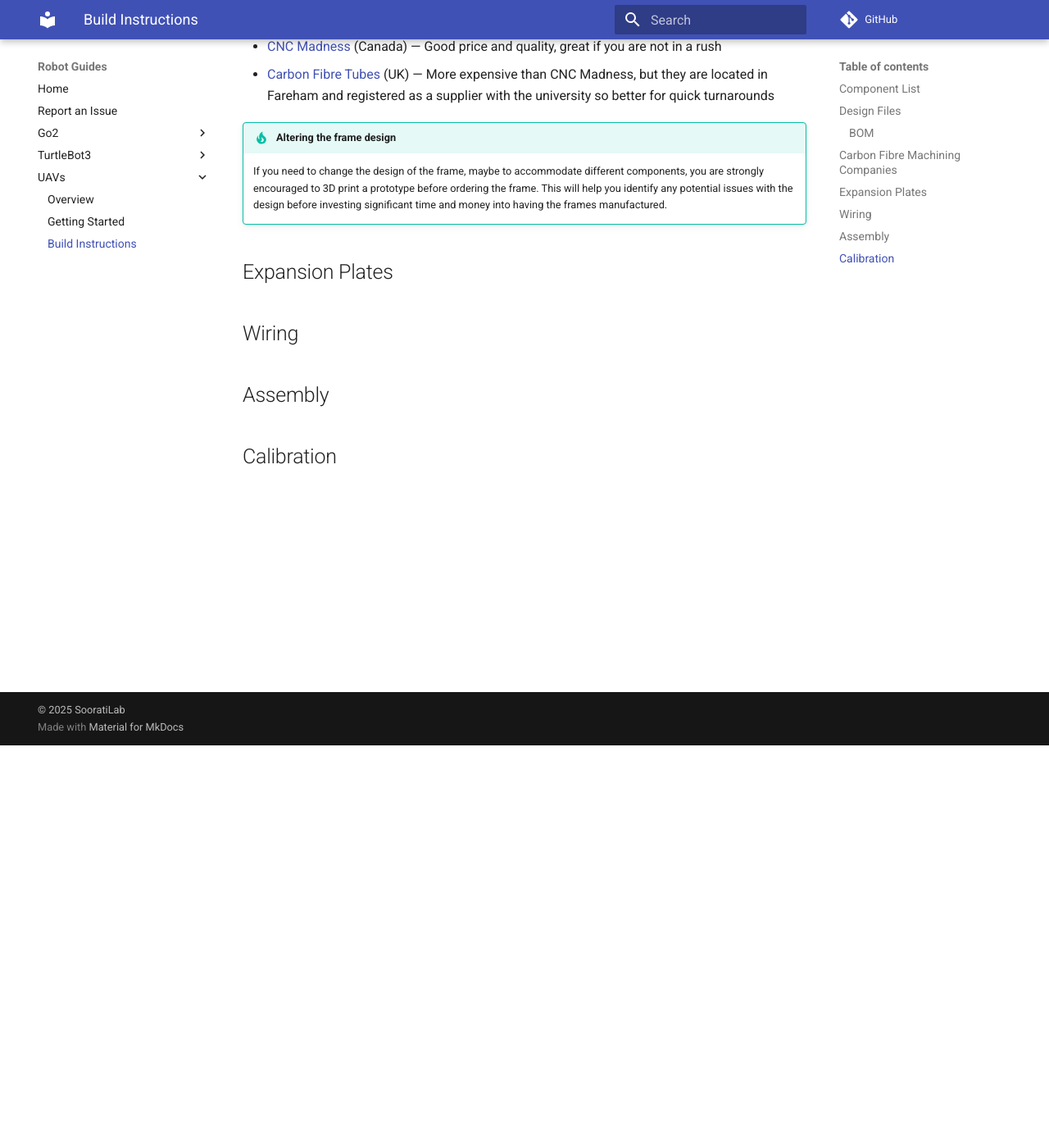
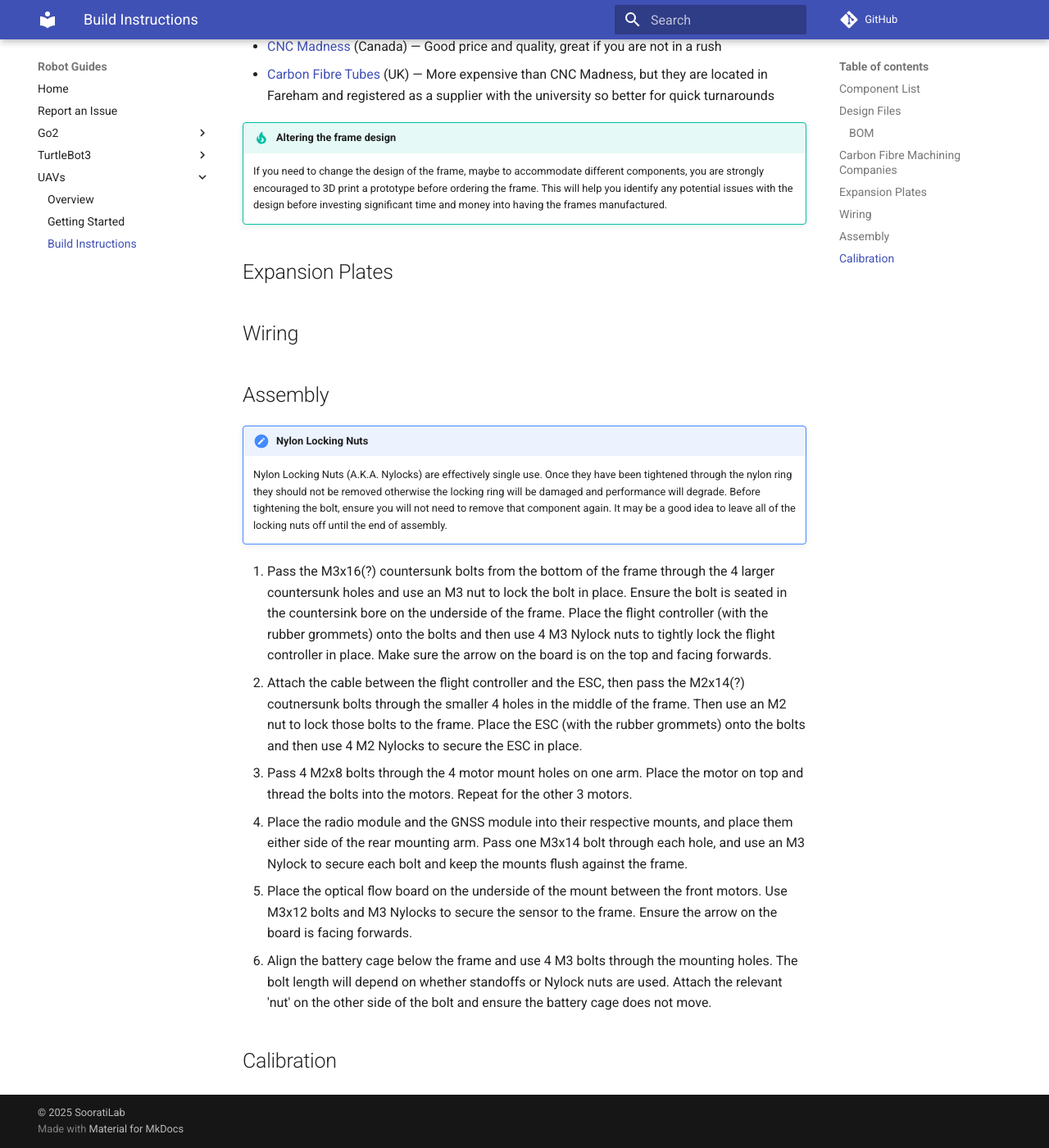
Before and after one commit to SooratiLab/RobotGuides, an MkDocs documentation site: the page built from docs/uav/build_instructions.md, in a window 1280 px wide and 1400 px high, scrolled down 491 px. Shown: the whole window at 82% size. Built offline with MkDocs 1.6.1 and Material for MkDocs 9.7.7, drawn with Linux system fonts in a browser that asks for light colours; comment, search, counter and statistics services are not loaded.

Commit message:
build instructions

```diff
--- a/docs/uav/build_instructions.md
+++ b/docs/uav/build_instructions.md
@@ -24,4 +24,14 @@ The base frame of the UAV is machined from a Carbon Fibre sheet. Unless you want
 
 ## Assembly
 
+!!!note "Nylon Locking Nuts"
+    Nylon Locking Nuts (A.K.A. Nylocks) are effectively single use. Once they have been tightened through the nylon ring they should not be removed otherwise the locking ring will be damaged and performance will degrade. Before tightening the bolt, ensure you will not need to remove that component again. It may be a good idea to leave all of the locking nuts off until the end of assembly.
+
+1. Pass the M3x16(?) countersunk bolts from the bottom of the frame through the 4 larger countersunk holes and use an M3 nut to lock the bolt in place. Ensure the bolt is seated in the countersink bore on the underside of the frame. Place the flight controller (with the rubber grommets) onto the bolts and then use 4 M3 Nylock nuts to tightly lock the flight controller in place. Make sure the arrow on the board is on the top and facing forwards.
+2. Attach the cable between the flight controller and the ESC, then pass the M2x14(?) coutnersunk bolts through the smaller 4 holes in the middle of the frame. Then use an M2 nut to lock those bolts to the frame. Place the ESC (with the rubber grommets) onto the bolts and then use 4 M2 Nylocks to secure the ESC in place.
+3. Pass 4 M2x8 bolts through the 4 motor mount holes on one arm. Place the motor on top and thread the bolts into the motors. Repeat for the other 3 motors.
+4. Place the radio module and the GNSS module into their respective mounts, and place them either side of the rear mounting arm. Pass one M3x14 bolt through each hole, and use an M3 Nylock to secure each bolt and keep the mounts flush against the frame.
+5. Place the optical flow board on the underside of the mount between the front motors. Use M3x12 bolts and M3 Nylocks to secure the sensor to the frame. Ensure the arrow on the board is facing forwards.
+6. Align the battery cage below the frame and use 4 M3 bolts through the mounting holes. The bolt length will depend on whether standoffs or Nylock nuts are used. Attach the relevant 'nut' on the other side of the bolt and ensure the battery cage does not move.
+
 ## Calibration
```
Also changed, not shown: 1 other file.
